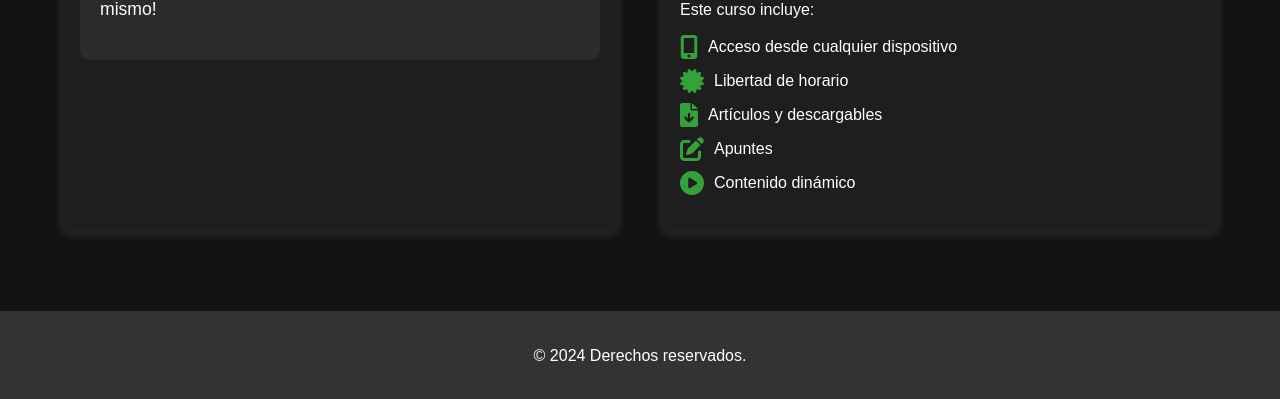
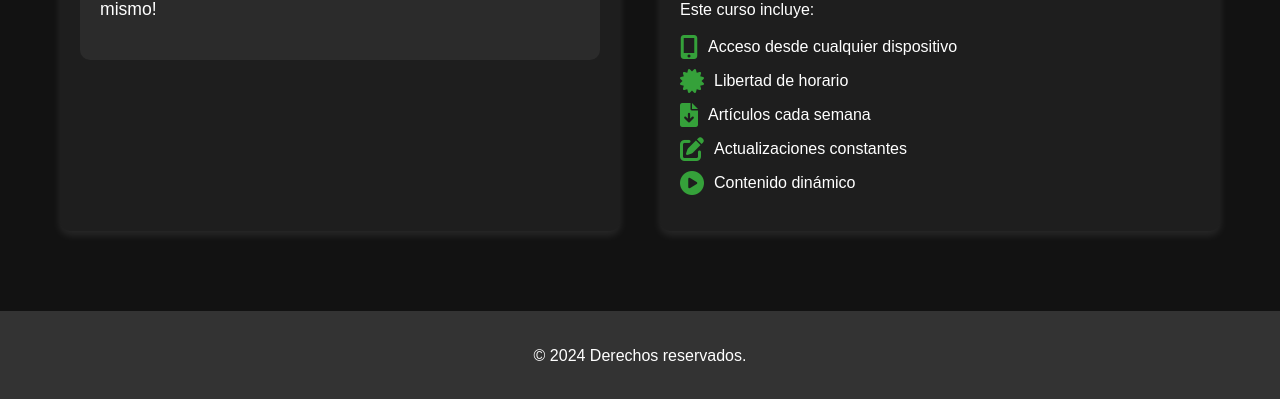
Before and after one commit to ds182/CPS, a plain HTML site: page index.html in a window 1280 px wide. Shown: the part 959-1358 px from the top of the page. Drawn offline with Linux system fonts and the light colour scheme.

Commit message:
Update index.html

```diff
--- a/index.html
+++ b/index.html
@@ -219,8 +219,8 @@
             <ul class="icon-list">
                 <li><i class="fas fa-mobile-alt"></i>Acceso desde cualquier dispositivo</li>
                 <li><i class="fas fa-certificate"></i>Libertad de horario</li>
-                <li><i class="fas fa-file-download"></i>Artículos y descargables</li>
-                <li><i class="fas fa-edit"></i>Apuntes</li>
+                <li><i class="fas fa-file-download"></i>Artículos cada semana</li>
+                <li><i class="fas fa-edit"></i>Actualizaciones constantes</li>
                 <li><i class="fas fa-play-circle"></i>Contenido dinámico</li>
             </ul>
         </div>
```
